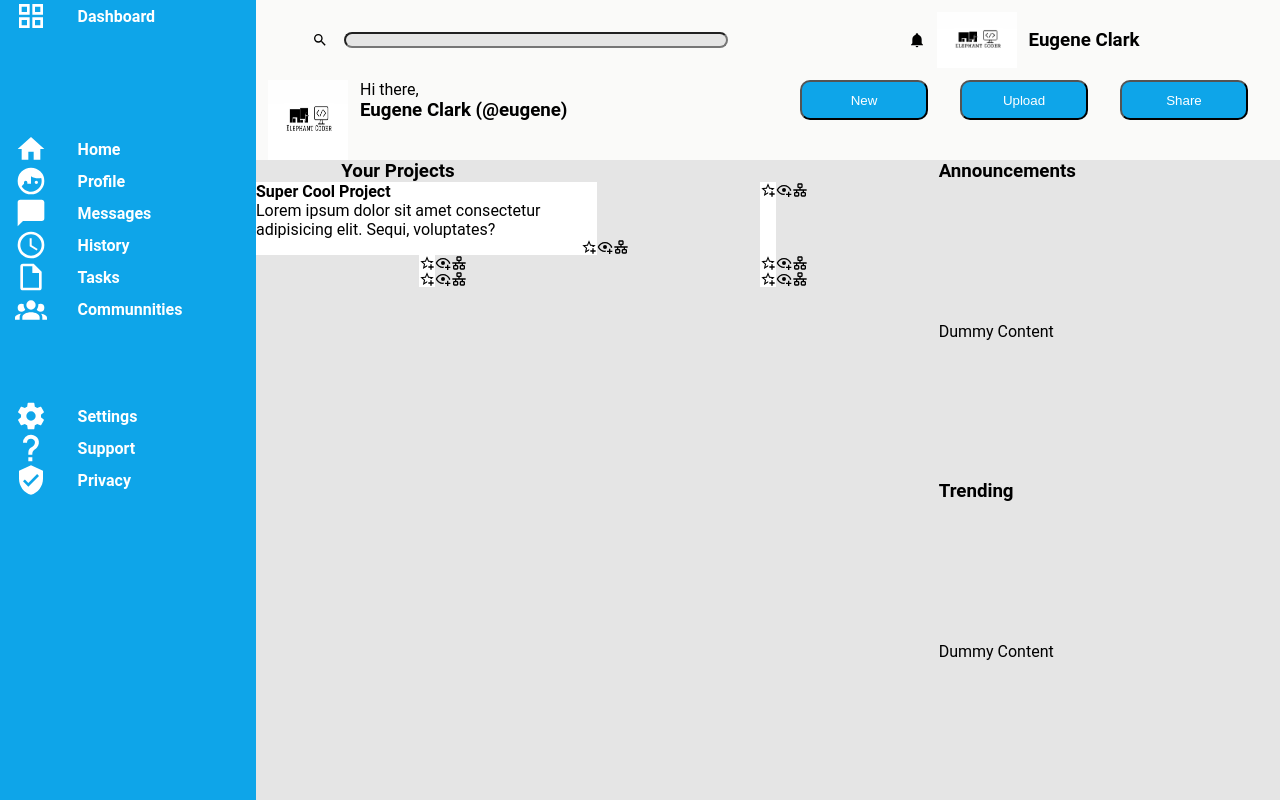
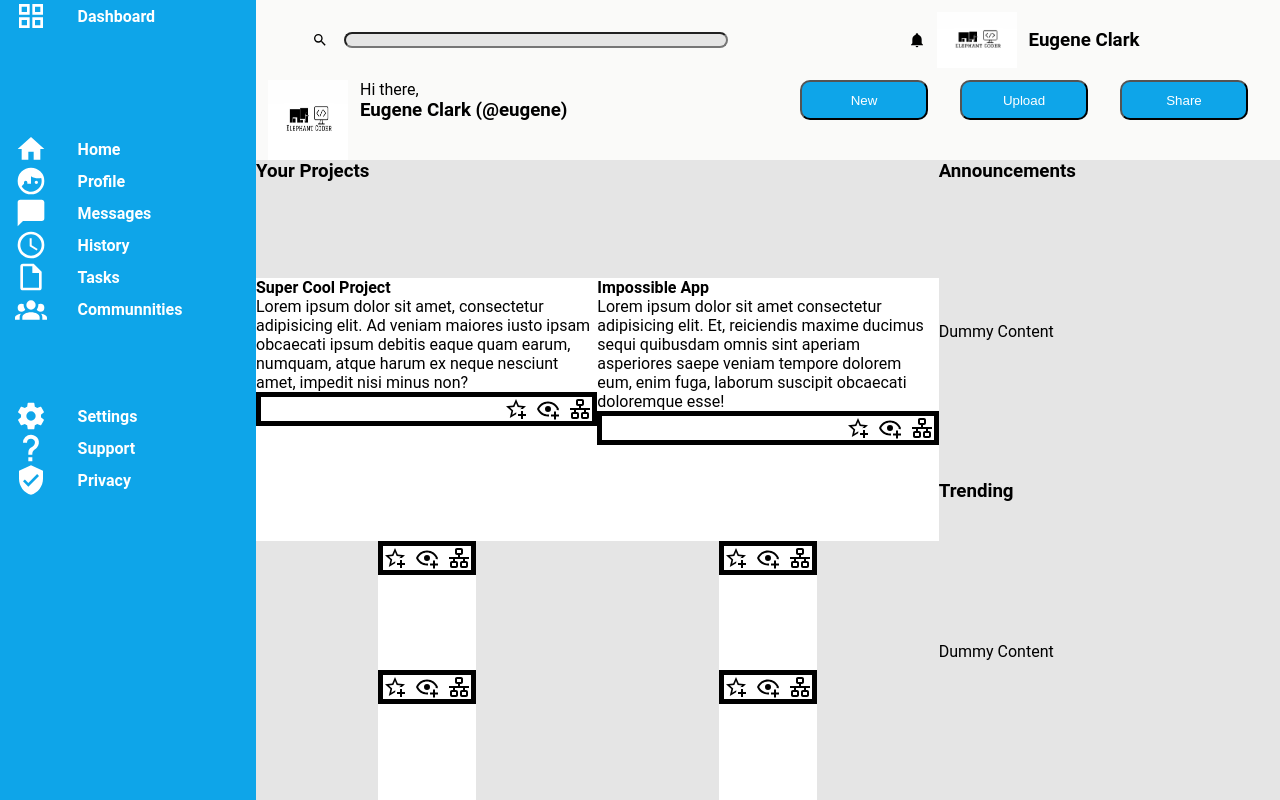
Before and after one commit to clarkjr2016/admindashboard, a plain HTML site: page index.html in a window 1280 px wide. Drawn offline with Linux system fonts and the light colour scheme.

Commit message:
Having serious trouble with the card layout

```diff
--- a/index.html
+++ b/index.html
@@ -94,8 +94,10 @@
             <div>
               <h4>Super Cool Project</h4>
               <p>
-                Lorem ipsum dolor sit amet consectetur adipisicing elit. Sequi,
-                voluptates?
+                Lorem ipsum dolor sit amet, consectetur adipisicing elit. Ad
+                veniam maiores iusto ipsam obcaecati ipsum debitis eaque quam
+                earum, numquam, atque harum ex neque nesciunt amet, impedit nisi
+                minus non?
               </p>
               <div class="img-container">
                 <img src="star-plus-outline.svg" alt="" /><img
@@ -107,8 +109,13 @@
           </div>
           <div class="card-left">
             <div>
-              <h4></h4>
-              <p></p>
+              <h4>Impossible App</h4>
+              <p>
+                Lorem ipsum dolor sit amet consectetur adipisicing elit. Et,
+                reiciendis maxime ducimus sequi quibusdam omnis sint aperiam
+                asperiores saepe veniam tempore dolorem eum, enim fuga, laborum
+                suscipit obcaecati doloremque esse!
+              </p>
               <div class="img-container">
                 <img src="star-plus-outline.svg" alt="" /><img
                   src="eye-plus-outline.svg"
--- a/style.css
+++ b/style.css
@@ -68,24 +68,19 @@ header {
   display: grid;
   grid-template-columns: 2fr 1fr;
   background-color: var(--main-content);
+  grid-auto-rows: auto;
 }
 
 .content-left {
   display: grid;
   grid-template-columns: 1fr 1fr;
   justify-items: center;
+  grid-auto-rows: auto;
 }
 
-.content-left:nth-child(1) {
-  grid-row: 1;
-  height: 1rem;
-}
-
-.content-left > h3 {
+.content-left h3 {
   grid-column: span 2;
-  display: flex;
-  align-items: flex-end;
-  width: min(75%);
+  justify-self: self-start;
 }
 
 .content-right {
@@ -155,7 +150,15 @@ header {
 }
 
 .img-container {
-  width: min(1rem);
   display: flex;
-  justify-self: flex-end;
+  justify-content: flex-end;
+  border: 5px solid black;
 }
+
+.img-container img {
+  width: min(1.5rem);
+}
+
+.img-container img:nth-child(2) {
+  margin: 0 0.5rem;
+}
```
